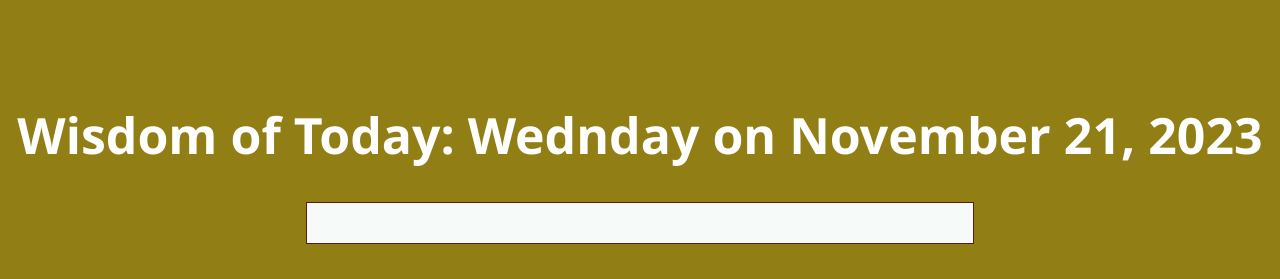
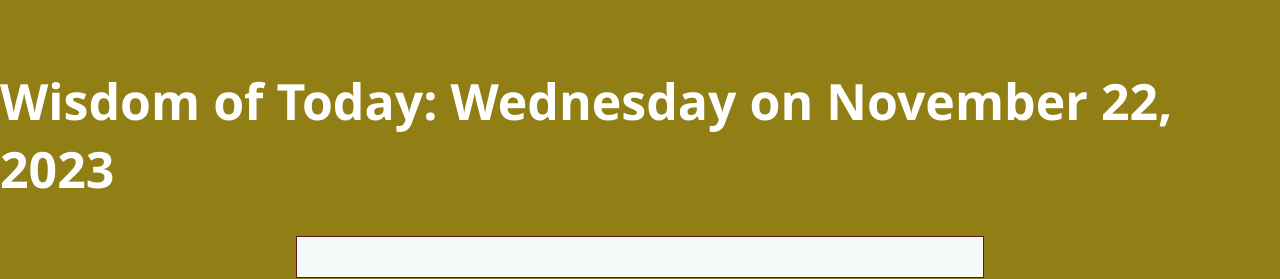
Before and after one commit to Lande21/RandomQuote, a React (Create React App) app: page / in a window 1280 px wide. Shown: the top 279 px of the page. Built offline with nearby package versions, Linux system fonts and the light colour scheme; no server answers.

Commit message:
Adding a 3 min count down

```diff
--- a/src/QuoteDisplay.js
+++ b/src/QuoteDisplay.js
@@ -61,7 +61,7 @@ function QuoteDisplay() {
   return (
     <div>
 
-      <h1>Wisdom of Today: Wednday on November 21, 2023</h1>
+      <h1>Wisdom of Today: Wednesday on November 22, 2023</h1>
       <div class="quote-container">
       <blockquote className="quote">{quote}
       </blockquote>
--- a/src/quotedisplay.css
+++ b/src/quotedisplay.css
@@ -33,7 +33,7 @@
 .slick-next {
   font-size: 24px;
   color: #fff;
-  background-color: rgb(147, 26, 26);
+  background-color: rgb(36, 21, 82);
   border: none;
   border-radius: 50%;
   padding: 10px;
```
